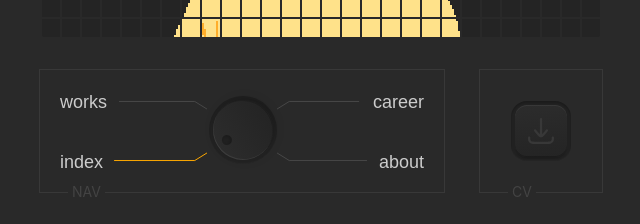
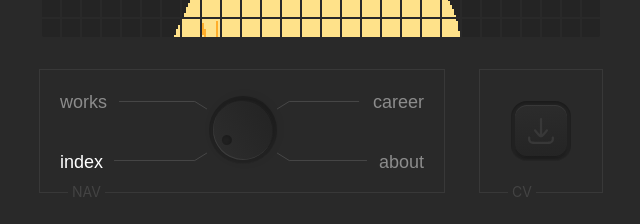
Before and after one commit to fluidleonid/portfolio-leo, a Next.js app: page / in a window 1280 px wide. Shown: the part 421-645 px from the top of the page, without its empty margins (319-959 px from the left). Built offline with nearby package versions, Linux system fonts and the light colour scheme.

Commit message:
fix(hero): smooth unconstrained knob rotation with magnetic snap on release only; constant ray line color with sector text brightness highlight

```diff
--- a/src/shared/ui/knob/Knob.tsx
+++ b/src/shared/ui/knob/Knob.tsx
@@ -93,9 +93,9 @@ export const Knob = React.forwardRef<HTMLDivElement, KnobProps>(
       [snapAngles]
     );
 
-    // Sync controlledValue updates with shortest path continuous rotation
+    // Sync controlledValue updates with shortest path continuous rotation (only when not actively dragging)
     useEffect(() => {
-      if (controlledValue === undefined) return;
+      if (controlledValue === undefined || isDragging) return;
 
       const current = internalAngleRef.current;
       const delta = getShortestDelta(current, controlledValue);
@@ -103,7 +103,7 @@ export const Knob = React.forwardRef<HTMLDivElement, KnobProps>(
 
       setCurrentAngle(nextContinuousAngle);
       internalAngleRef.current = nextContinuousAngle;
-    }, [controlledValue]);
+    }, [controlledValue, isDragging]);
 
     // Calculate angle from pointer event relative to knob center
     const calculateAngleFromPointer = (
@@ -174,10 +174,9 @@ export const Knob = React.forwardRef<HTMLDivElement, KnobProps>(
       const delta = getShortestDelta(internalAngleRef.current, nearest.angle);
       const snappedAngle = internalAngleRef.current + delta;
 
-      if (!isControlled) {
-        setCurrentAngle(snappedAngle);
-        internalAngleRef.current = snappedAngle;
-      }
+      // Magnetically glide to exact nearest snap position on release
+      setCurrentAngle(snappedAngle);
+      internalAngleRef.current = snappedAngle;
 
       onChange?.(nearest.angle);
       onSnap?.(nearest.angle, nearest.index);
--- a/src/widgets/hero/ui/Hero.tsx
+++ b/src/widgets/hero/ui/Hero.tsx
@@ -75,7 +75,7 @@ export const Hero = React.forwardRef<HTMLDivElement, HeroProps>(
     const snapAngles = [-122, -58, 58, 122];
 
     const activeNav = hoveredNav ?? selectedNav;
-    const knobTargetAngle = snapMap[activeNav];
+    const knobTargetAngle = snapMap[selectedNav];
 
     const handleSelectNav = (item: NavItem) => {
       setSelectedNav(item);
@@ -232,7 +232,7 @@ export const Hero = React.forwardRef<HTMLDivElement, HeroProps>(
           <div ref={navContainerRef} className="relative flex-1 min-w-0 sm:flex-initial sm:w-[406px]">
             <Section label="NAV" className="relative flex h-[94px] sm:h-[124px] w-full sm:w-[406px] items-center justify-center p-[16px] sm:p-[20px]"
             >
-              {/* Radial guide lines adaptively anchored to centered knob */}
+              {/* Radial guide lines adaptively anchored to centered knob (always constant borderSubtle color) */}
               <svg
                 className="pointer-events-none absolute inset-0 h-full w-full"
                 viewBox={`0 0 ${navWidth} ${navHeight}`}
@@ -241,33 +241,29 @@ export const Hero = React.forwardRef<HTMLDivElement, HeroProps>(
                 {/* Top-left: works */}
                 <path
                   d={pathWorks}
-                  stroke={activeNav === "works" ? tokens.colors.signalAmber : tokens.colors.borderSubtle}
+                  stroke={tokens.colors.borderSubtle}
                   strokeWidth="1"
-                  className="transition-colors duration-150"
                 />
 
                 {/* Bottom-left: index */}
                 <path
                   d={pathIndex}
-                  stroke={activeNav === "index" ? tokens.colors.signalAmber : tokens.colors.borderSubtle}
+                  stroke={tokens.colors.borderSubtle}
                   strokeWidth="1"
-                  className="transition-colors duration-150"
                 />
 
                 {/* Top-right: career */}
                 <path
                   d={pathCareer}
-                  stroke={activeNav === "career" || activeNav === "experience" ? tokens.colors.signalAmber : tokens.colors.borderSubtle}
+                  stroke={tokens.colors.borderSubtle}
                   strokeWidth="1"
-                  className="transition-colors duration-150"
                 />
 
                 {/* Bottom-right: about */}
                 <path
                   d={pathAbout}
-                  stroke={activeNav === "about" ? tokens.colors.signalAmber : tokens.colors.borderSubtle}
+                  stroke={tokens.colors.borderSubtle}
                   strokeWidth="1"
-                  className="transition-colors duration-150"
                 />
               </svg>
 
@@ -281,7 +277,11 @@ export const Hero = React.forwardRef<HTMLDivElement, HeroProps>(
                 onMouseEnter={() => setHoveredNav("works")}
                 onMouseLeave={() => setHoveredNav(null)}
                 style={{ top: `${yTop}px` }}
-                className="absolute left-[16px] sm:left-[20px] -translate-y-1/2 cursor-pointer text-left text-[16px] sm:text-[18px] leading-none font-normal text-content-primary font-stetica hover:text-content-contrast transition-colors duration-150 select-none tracking-normal"
+                className={`absolute left-[16px] sm:left-[20px] -translate-y-1/2 cursor-pointer text-left text-[16px] sm:text-[18px] leading-none font-normal font-stetica select-none tracking-normal transition-colors duration-150 ${
+                  activeNav === "works"
+                    ? "text-content-contrast"
+                    : "text-content-secondary hover:text-content-contrast"
+                }`}
               >
                 works
               </a>
@@ -295,7 +295,11 @@ export const Hero = React.forwardRef<HTMLDivElement, HeroProps>(
                 onMouseEnter={() => setHoveredNav("index")}
                 onMouseLeave={() => setHoveredNav(null)}
                 style={{ top: `${yBottom}px` }}
-                className="absolute left-[16px] sm:left-[20px] -translate-y-1/2 cursor-pointer text-left text-[16px] sm:text-[18px] leading-none font-normal text-content-primary font-stetica hover:text-content-contrast transition-colors duration-150 select-none tracking-normal"
+                className={`absolute left-[16px] sm:left-[20px] -translate-y-1/2 cursor-pointer text-left text-[16px] sm:text-[18px] leading-none font-normal font-stetica select-none tracking-normal transition-colors duration-150 ${
+                  activeNav === "index"
+                    ? "text-content-contrast"
+                    : "text-content-secondary hover:text-content-contrast"
+                }`}
               >
                 index
               </a>
@@ -321,7 +325,11 @@ export const Hero = React.forwardRef<HTMLDivElement, HeroProps>(
                 onMouseEnter={() => setHoveredNav("career")}
                 onMouseLeave={() => setHoveredNav(null)}
                 style={{ top: `${yTop}px` }}
-                className="absolute right-[16px] sm:right-[20px] -translate-y-1/2 cursor-pointer text-right text-[16px] sm:text-[18px] leading-none font-normal text-content-primary font-stetica hover:text-content-contrast transition-colors duration-150 select-none tracking-normal"
+                className={`absolute right-[16px] sm:right-[20px] -translate-y-1/2 cursor-pointer text-right text-[16px] sm:text-[18px] leading-none font-normal font-stetica select-none tracking-normal transition-colors duration-150 ${
+                  activeNav === "career" || activeNav === "experience"
+                    ? "text-content-contrast"
+                    : "text-content-secondary hover:text-content-contrast"
+                }`}
               >
                 career
               </button>
@@ -332,7 +340,11 @@ export const Hero = React.forwardRef<HTMLDivElement, HeroProps>(
                 onMouseEnter={() => setHoveredNav("about")}
                 onMouseLeave={() => setHoveredNav(null)}
                 style={{ top: `${yBottom}px` }}
-                className="absolute right-[16px] sm:right-[20px] -translate-y-1/2 cursor-pointer text-right text-[16px] sm:text-[18px] leading-none font-normal text-content-primary font-stetica hover:text-content-contrast transition-colors duration-150 select-none tracking-normal"
+                className={`absolute right-[16px] sm:right-[20px] -translate-y-1/2 cursor-pointer text-right text-[16px] sm:text-[18px] leading-none font-normal font-stetica select-none tracking-normal transition-colors duration-150 ${
+                  activeNav === "about"
+                    ? "text-content-contrast"
+                    : "text-content-secondary hover:text-content-contrast"
+                }`}
               >
                 about
               </button>
```
